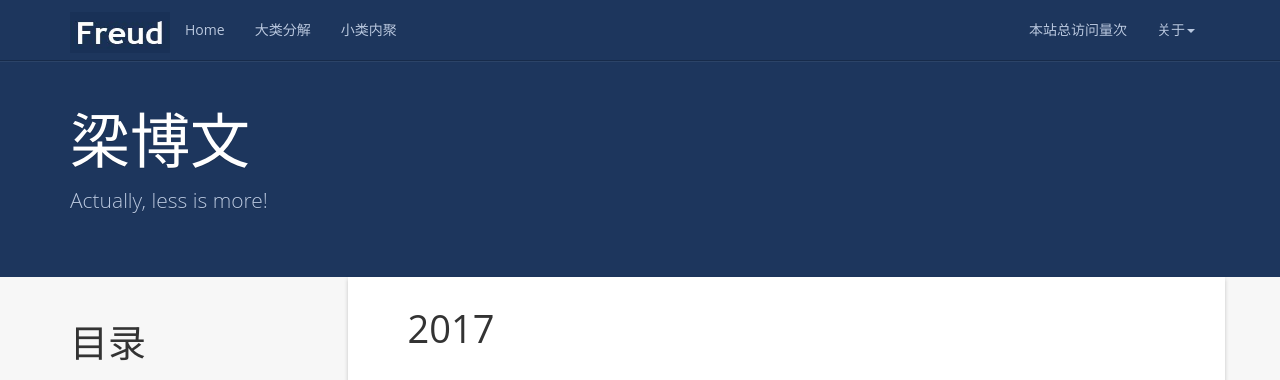
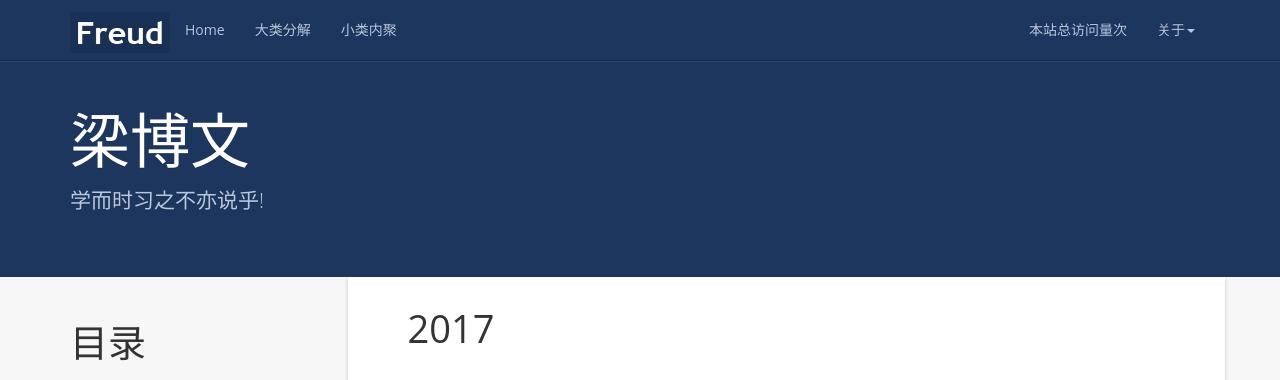
Before and after one commit to LiangBw/LiangBw.github.io, a Jekyll site: the page built from index.html, in a window 1280 px wide and 1389 px high. Shown: the top 380 px of the window. Built offline with Jekyll 4.4.1, drawn with Linux system fonts in a browser that asks for light colours; nearby versions of some CDN libraries; a script that is not in the unit is left out; the list of posts is cut into pages by our own code; comment, search, counter and statistics services are not loaded.

Commit message:
Update _config.yml

```diff
--- a/_config.yml
+++ b/_config.yml
@@ -5,7 +5,7 @@ author: liangbowen
 url: http://www.liangbw.com
 resume_site: jianli.html
 github:
-description: Actually, less is more!
+description: 学而时习之不亦说乎!
 meta_description: 梁博文;个人博客;学而不思则罔;思而不学则殆;生命不止;折腾不休
 motto: 不积跬步无以至千里！.
 banner: 学而不思则罔，思而不学则殆。
```
